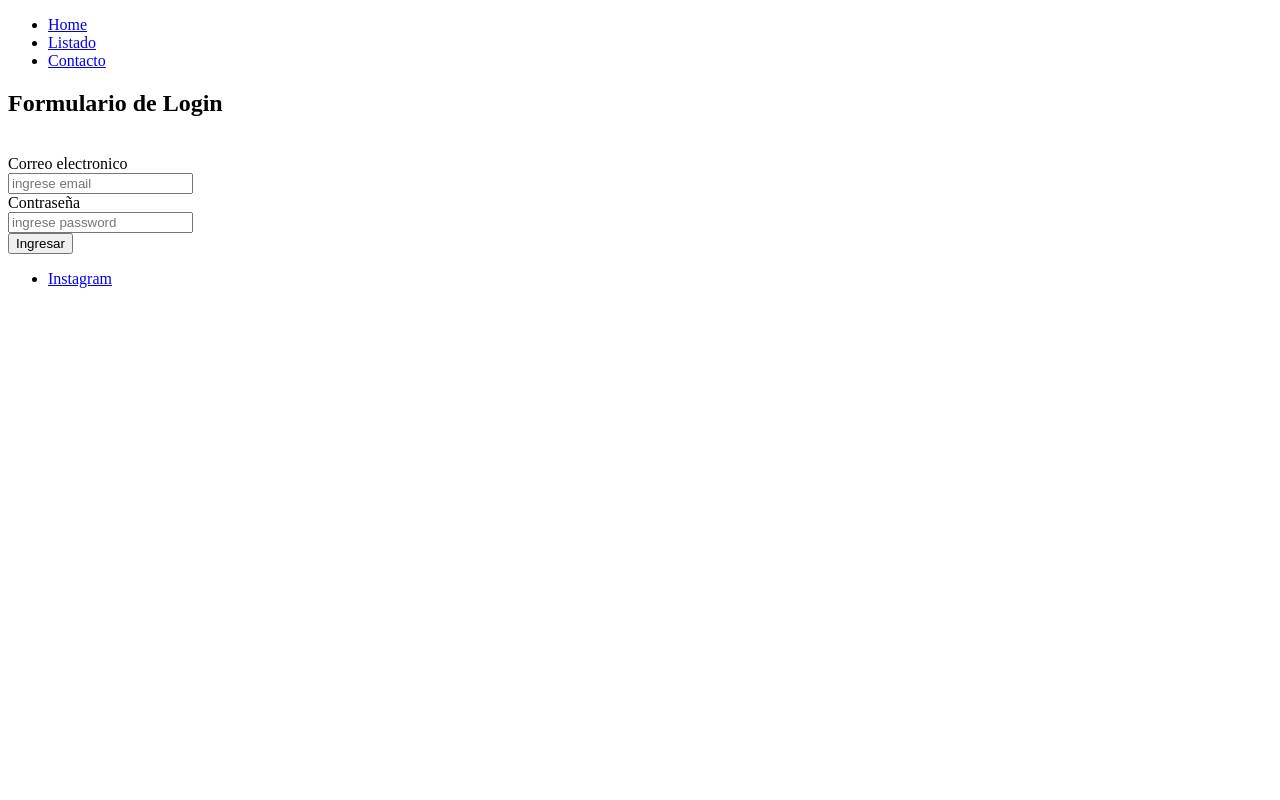
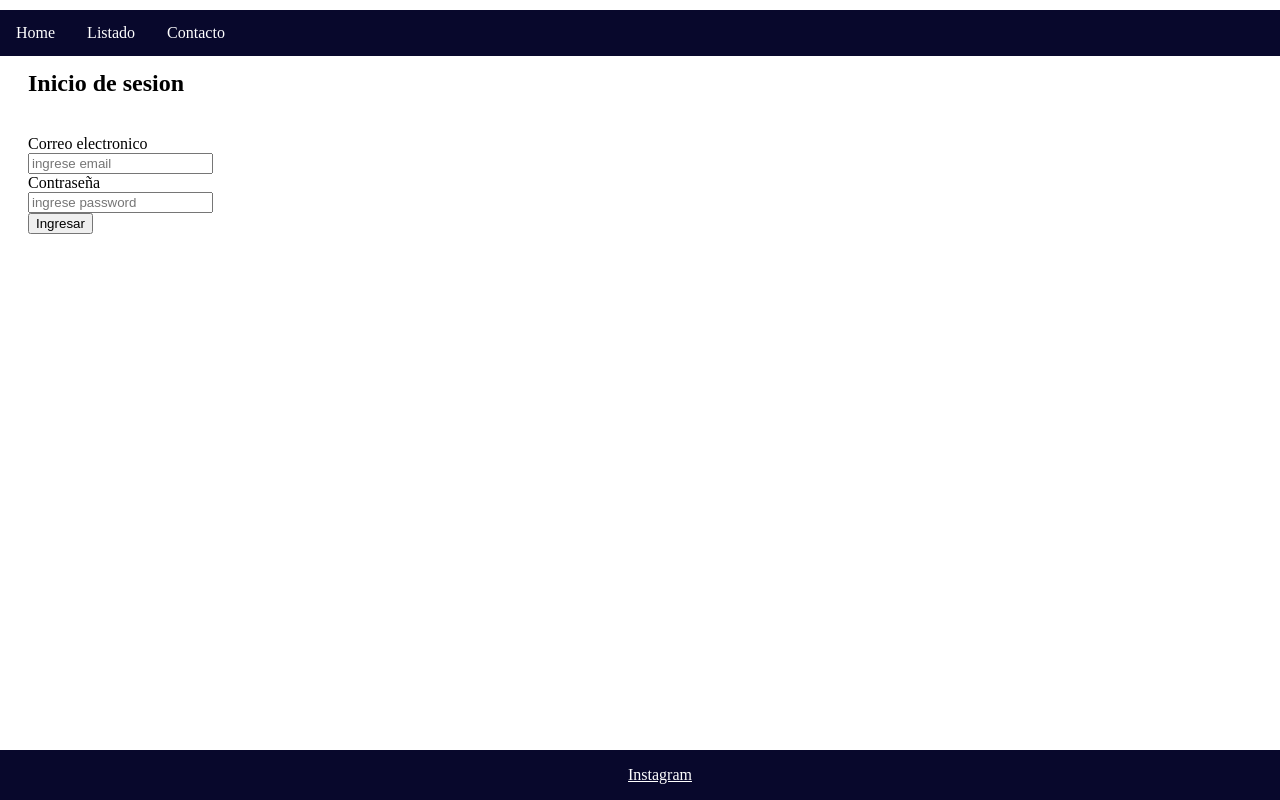
Before and after one commit to DarioCeballoss/react-alkemy-chalenge, a React (Create React App) app: page / in a window 1280 px wide. Built offline with nearby package versions, Linux system fonts and the light colour scheme.

Commit message:
un poco de CSS

```diff
--- a/src/App.js
+++ b/src/App.js
@@ -8,7 +8,6 @@ function App() {
   return (
     <>
       <Header />
-
       <Routes>
         <Route exact path='/' element={<Login />} />
         <Route path='/listado' element={<Listado />} />
--- /dev/null
+++ b/src/components/Footer.css
@@ -0,0 +1,16 @@
+footer {
+  position: fixed;
+  left: 0;
+  bottom: 0;
+  width: 100%;
+  background-color: rgb(8, 8, 44);
+  text-align: center;
+}
+
+ul {
+  list-style-type: none;
+}
+
+footer>nav>ul>li>a {
+  color: white;
+}
--- a/src/components/Footer.js
+++ b/src/components/Footer.js
@@ -1,4 +1,5 @@
 import React from 'react';
+import './Footer.css'
 
 function Footer() {
   return (
--- /dev/null
+++ b/src/components/Header.css
@@ -0,0 +1,28 @@
+
+header>nav>ul {
+  list-style-type: none;
+  margin: 0;
+  padding: 0;
+  background-color: rgb(8, 8, 44);
+  overflow: hidden;
+  position: fixed;
+  top: 10px;
+  left: 0;
+  width: 100%;
+}
+
+header>nav>ul>li {
+  float: left;
+}
+
+header>nav>ul>li>a {
+  display: block;
+  color: white;
+  text-align: center;
+  padding: 14px 16px;
+  text-decoration: none;
+}
+
+header>nav>ul>li>a:hover {
+  background-color: rgb(6, 29, 80);
+}
--- a/src/components/Header.js
+++ b/src/components/Header.js
@@ -1,5 +1,6 @@
 import React from 'react';
 import { Link } from 'react-router-dom';
+import './Header.css';
 
 function Header() {
   return (
--- /dev/null
+++ b/src/components/Listado.css
@@ -0,0 +1,5 @@
+.listado{
+    padding:20px;
+    margin-top:30px;
+
+}
--- a/src/components/Listado.js
+++ b/src/components/Listado.js
@@ -1,4 +1,5 @@
 import React, {useEffect} from 'react';
+import './Listado.css'
 import { useNavigate } from 'react-router-dom';
 
 function Listado() {
@@ -14,7 +15,7 @@ function Listado() {
   }, []);
 
   return (
-    <div>
+    <div className='listado'>
       <h1>LISTADO</h1>
     </div>
   );
--- /dev/null
+++ b/src/components/Login.css
@@ -0,0 +1,5 @@
+.login{
+    padding:20px;
+    margin-top:30px;
+
+}
--- a/src/components/Login.js
+++ b/src/components/Login.js
@@ -1,4 +1,5 @@
 import axios from 'axios';
+import './Login.css';
 import swAlert from '@sweetalert/with-react';
 import { useNavigate } from 'react-router-dom';
 
@@ -36,8 +37,8 @@ function Login() {
   }
 
   return (
-    <>
-      <h2>Formulario de Login</h2>
+    <div className='login'>
+      <h2>Inicio de sesion</h2>
       <form onSubmit={submitHandler}>
         <label>
           <br />
@@ -55,7 +56,7 @@ function Login() {
 
         <button type="submit">Ingresar</button>
       </form>
-    </>
+    </div>
   )
 }
 
```
